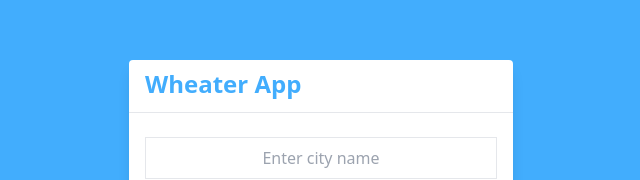
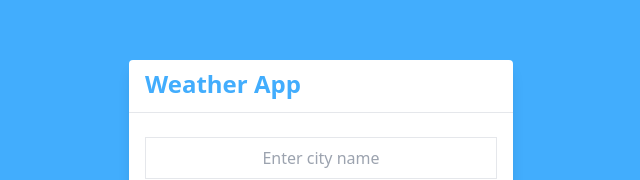
Before and after one commit to zehan12/hootboard_Task, a React (Vite) app: page / in a window 1280 px wide. Shown: the part 201-381 px from the top of the page, without its empty margins (319-959 px from the left). Built offline with nearby package versions, Linux system fonts and the light colour scheme; no server answers.

Commit message:
correct spell

```diff
--- a/src/pages/Form.jsx
+++ b/src/pages/Form.jsx
@@ -67,7 +67,7 @@
                 <div className="flex items-center h-screen w-full">
                     <div className="w-full bg-white rounded shadow-lg m-2 md:max-w-sm md:mx-auto">
 
-                        <h1 className="block bg-white w-full px-4 mt-2 text-2xl mx-[10-px] font-semibold text-[#42ADFD] text-left text-grey-darkest mb-6 border-b-[1px] pb-3 border-gray-200">Wheater App</h1>
+                        <h1 className="block bg-white w-full px-4 mt-2 text-2xl mx-[10-px] font-semibold text-[#42ADFD] text-left text-grey-darkest mb-6 border-b-[1px] pb-3 border-gray-200">Weather App</h1>
 
                         <div className="mb-4  mx-4 md:flex md:flex-wrap md:justify-between bg-white">
                             <div className="flex flex-col mb-4 md:w-full">
```
